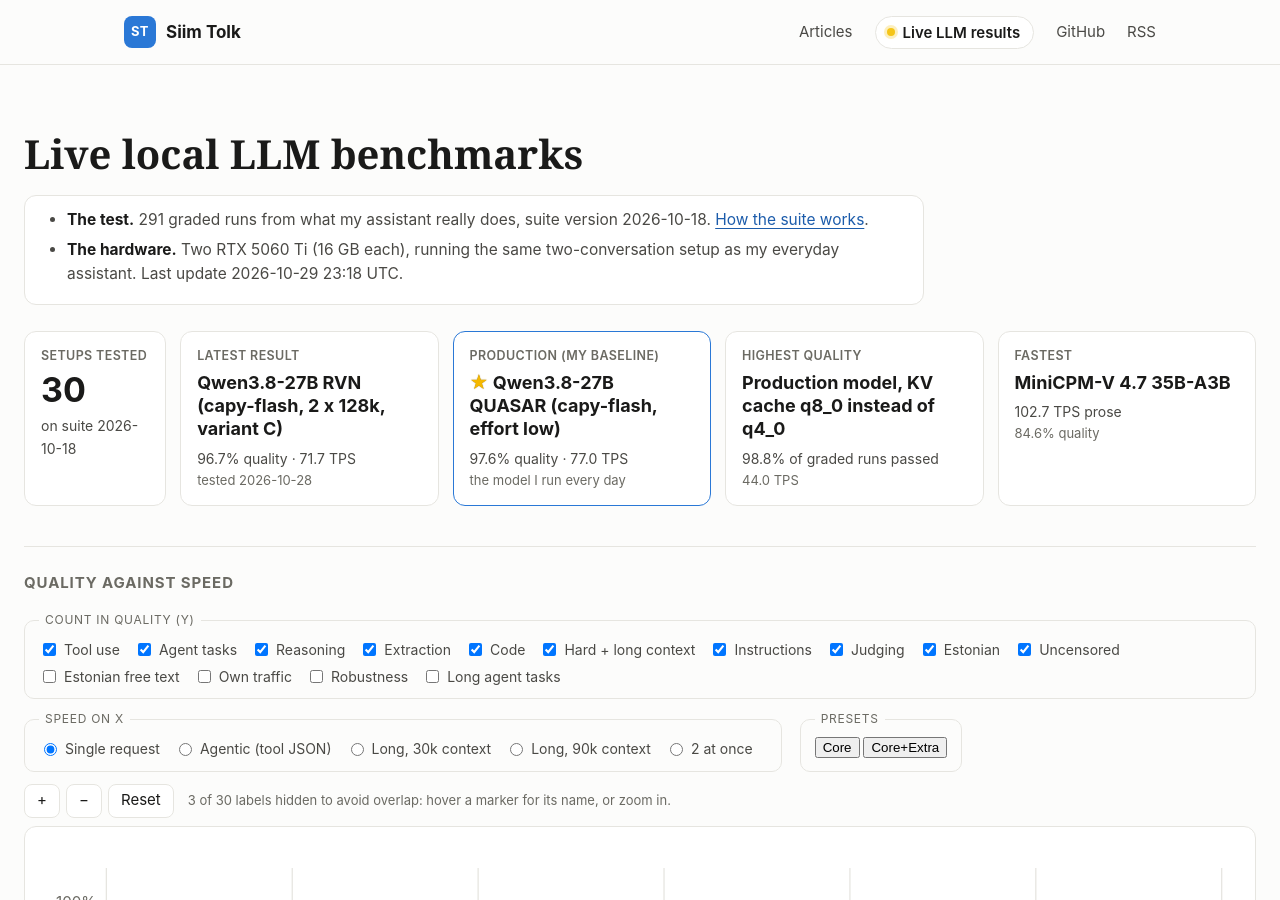
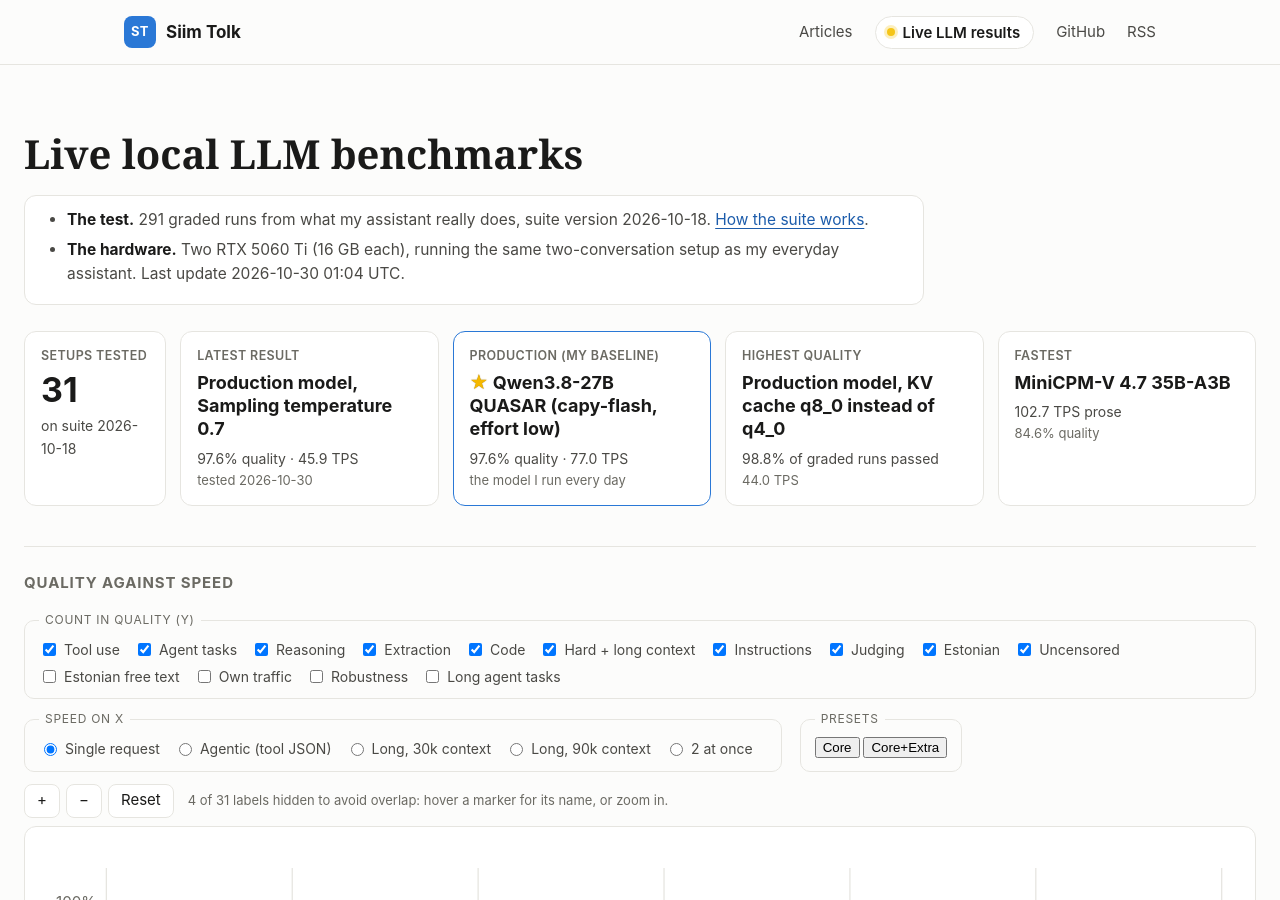
Before and after one commit to siimtolk/siimtolk.github.io, a Jekyll site: the page built from results/index.html, in a window 1280 px wide and 900 px high. Built offline with Jekyll 4.4.1, drawn with Linux system fonts in a browser that asks for light colours; some of the changed lines change nothing that is shown; some of the changed text lies outside the part shown.

Commit message:
Live results: Production model, Sampling temperature 0.7, 31 setups on suite 2026-10-18

```diff
--- a/_data/results.json
+++ b/_data/results.json
@@ -1,10 +1,108 @@
 {
- "generated": "2026-10-29 23:18 UTC",
+ "generated": "2026-10-30 01:04 UTC",
  "suite": "2026-10-18",
  "graded_cases": 291,
  "older_suite_runs": 0,
  "production": "capy-qwen3.8-27b-quasar-nvfp4_capy0.7.4_tp2_efflow",
  "models": [
+  {
+   "key": "exp-20261030-temp",
+   "label": "exp-20261030-temp-07",
+   "url": "https://huggingface.co/0bserverx/Qwen3.8-27B-Heretic-Abliterated-Uncensored-GGUF",
+   "name": "Production model, Sampling temperature 0.7",
+   "short": "Production model, Sampling temperature 0.7",
+   "title": "Production model, Sampling temperature 0.7",
+   "backend": "llama.cpp",
+   "traits": "",
+   "kind": "other",
+   "detail": "",
+   "sections": {
+    "tools": [
+     42,
+     42
+    ],
+    "agent": [
+     46,
+     48
+    ],
+    "reason": [
+     30,
+     30
+    ],
+    "extract": [
+     15,
+     15
+    ],
+    "code": [
+     22,
+     24
+    ],
+    "hard": [
+     47,
+     48
+    ],
+    "instruct": [
+     20,
+     21
+    ],
+    "judge": [
+     18,
+     18
+    ]
+   },
+   "date": "2026-10-30",
+   "started": "2026-10-30 01:12:16",
+   "production": false,
+   "graded": [
+    240,
+    246
+   ],
+   "pct": 97.6,
+   "graded_all": [
+    355,
+    378
+   ],
+   "pct_all": 93.9,
+   "estonian": [
+    39,
+    45
+   ],
+   "uncensored": [
+    11,
+    11
+   ],
+   "nothink": null,
+   "extra": {
+    "estonian_free": [
+     33,
+     39
+    ],
+    "robust": [
+     63,
+     72
+    ],
+    "longagent": [
+     19,
+     21
+    ]
+   },
+   "own_traffic": null,
+   "own_traffic_parts": {},
+   "section_versions": {
+    "estonian_free": "v1",
+    "robust": "v1",
+    "longagent": "v1"
+   },
+   "minutes": 87.3,
+   "prose": 45.9,
+   "tool_json": 66.6,
+   "prompt_30k": 1221.2,
+   "parallel": 68.2,
+   "followup_ttft": 1.15,
+   "decode_30k": 40.9,
+   "decode_90k": 25.6,
+   "latest": true
+  },
   {
    "key": "exp-20261027-capy-rvn-nvfp4-c",
    "label": "exp-20261027-capy-rvn-nvfp4-c",
```
